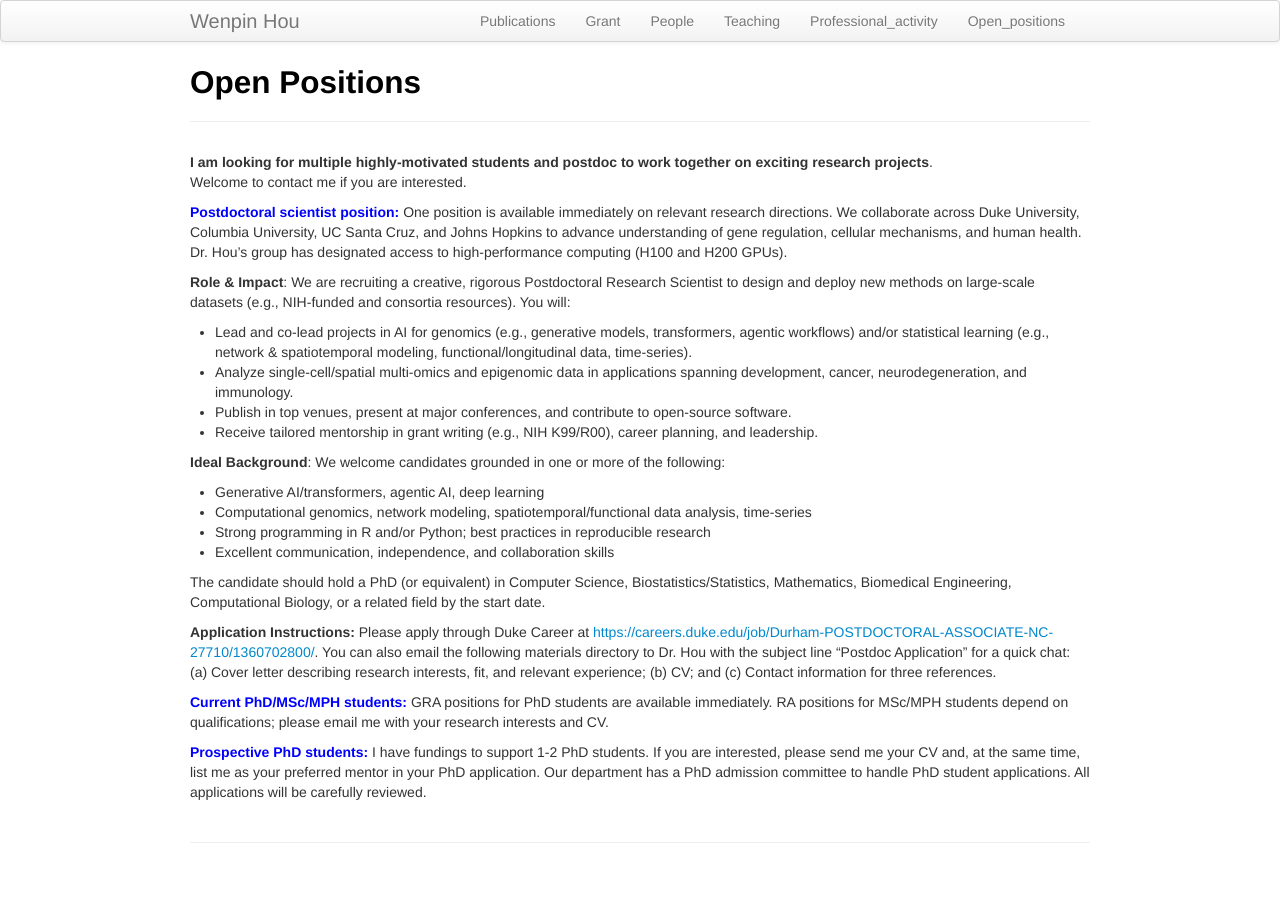
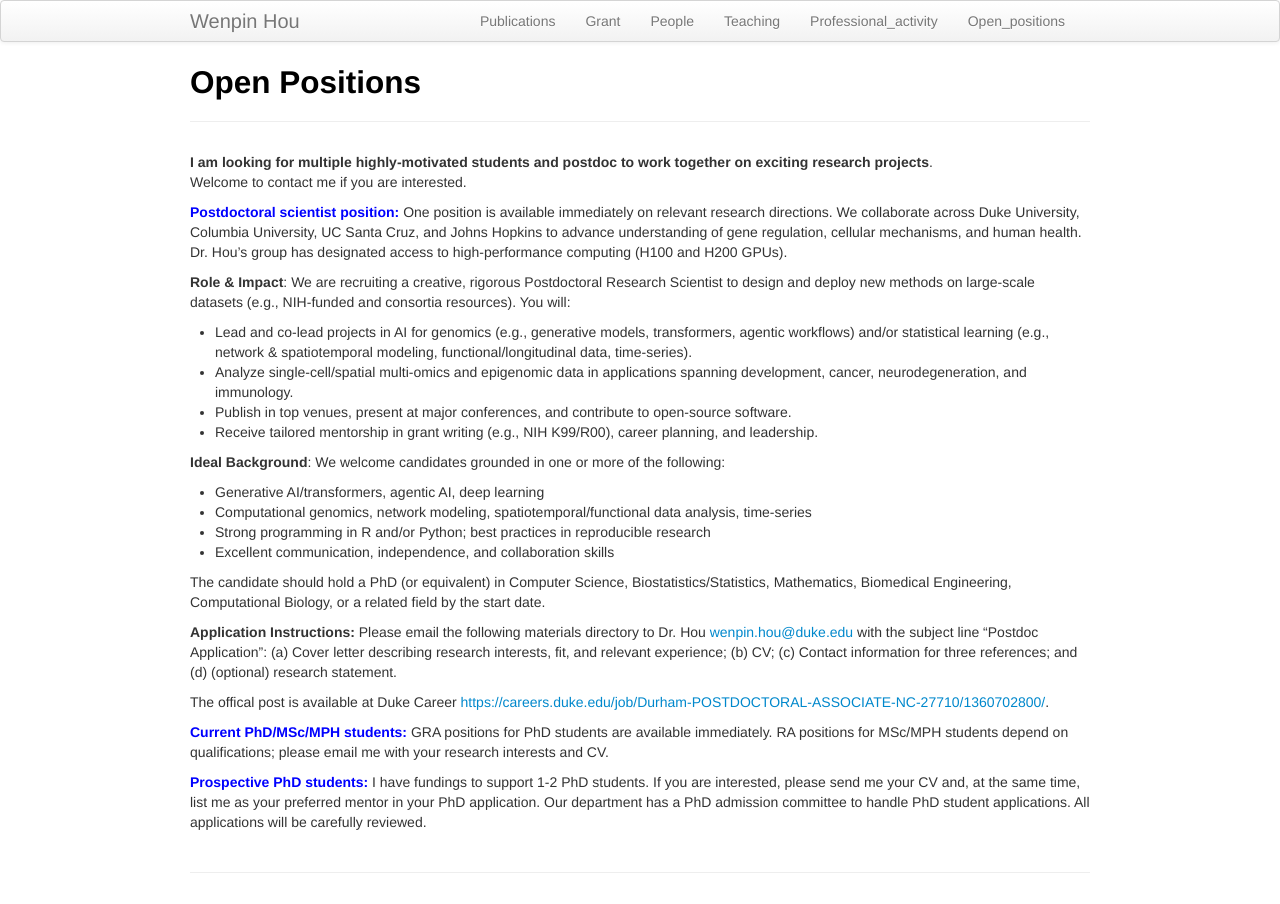
Before and after one commit to Winnie09/Wenpin_Hou, a Jekyll site: the page built from pages/open_positions.md, in a window 1280 px wide. Built offline with Jekyll 4.4.1, drawn with Linux system fonts in a browser that asks for light colours.

Commit message:
add changes

```diff
--- a/pages/open_positions.md
+++ b/pages/open_positions.md
@@ -25,7 +25,9 @@ Welcome to contact me if you are interested.
 The candidate should hold a PhD (or equivalent) in Computer Science, Biostatistics/Statistics, Mathematics, Biomedical Engineering, Computational Biology, or a related field by the start date.
 
 **Application Instructions:**
-Please apply through Duke Career at [https://careers.duke.edu/job/Durham-POSTDOCTORAL-ASSOCIATE-NC-27710/1360702800/](https://careers.duke.edu/job/Durham-POSTDOCTORAL-ASSOCIATE-NC-27710/1360702800/). You can also email the following materials directory to Dr. Hou with the subject line “Postdoc Application” for a quick chat: (a) Cover letter describing research interests, fit, and relevant experience; (b) CV; and (c) Contact information for three references.
+Please email the following materials directory to Dr. Hou <wenpin.hou@duke.edu> with the subject line “Postdoc Application”: (a) Cover letter describing research interests, fit, and relevant experience; (b) CV; (c) Contact information for three references; and (d) (optional) research statement.
+
+The offical post is available at Duke Career [https://careers.duke.edu/job/Durham-POSTDOCTORAL-ASSOCIATE-NC-27710/1360702800/](https://careers.duke.edu/job/Durham-POSTDOCTORAL-ASSOCIATE-NC-27710/1360702800/).
 
 **<span style="color: blue;"> Current PhD/MSc/MPH students: </span>**  GRA positions for PhD students are available immediately. RA positions for MSc/MPH students depend on qualifications; please email me with your research interests and CV.
 
```
